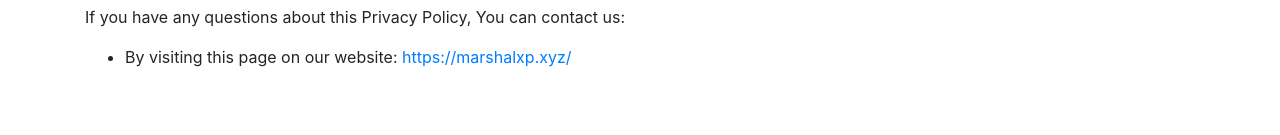
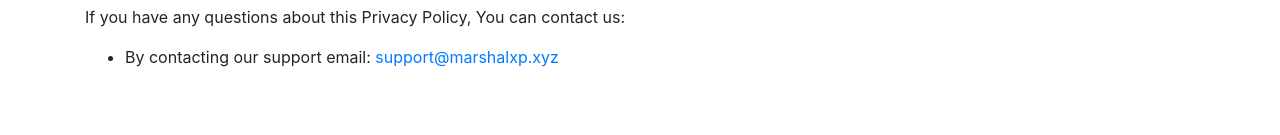
Before and after one commit to Marshal-Lab/MarshalXP, a plain HTML site: page privacy-policy.html in a window 1280 px wide. Shown: the part 5556-5691 px from the top of the page. Drawn offline with nearby package versions, Linux system fonts and the light colour scheme.

Commit message:
Update privacy-policy.html

```diff
--- a/privacy-policy.html
+++ b/privacy-policy.html
@@ -176,7 +176,7 @@
       <h1>Contact Us</h1>
       <p>If you have any questions about this Privacy Policy, You can contact us:</p>
       <ul>
-      <li>By visiting this page on our website: <a href="https://marshalxp.xyz/" rel="external nofollow noopener" target="_blank">https://marshalxp.xyz/</a></li>
+      <li>By contacting our support email: <a href="mail:support@marshalxp.xyz" rel="external nofollow noopener" target="_blank">support@marshalxp.xyz</a></li>
       </ul>
 
     <!--FOOTER-->
```
